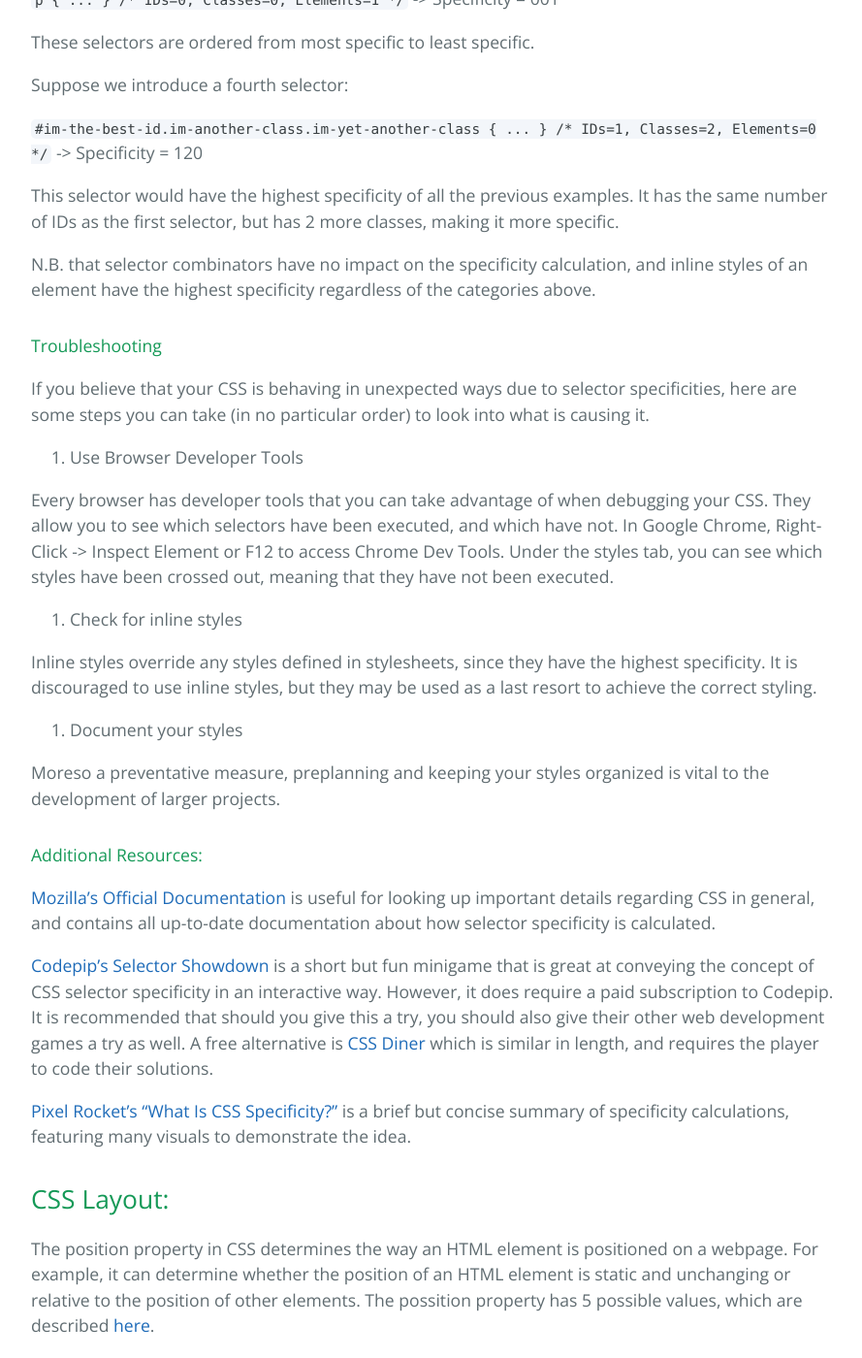
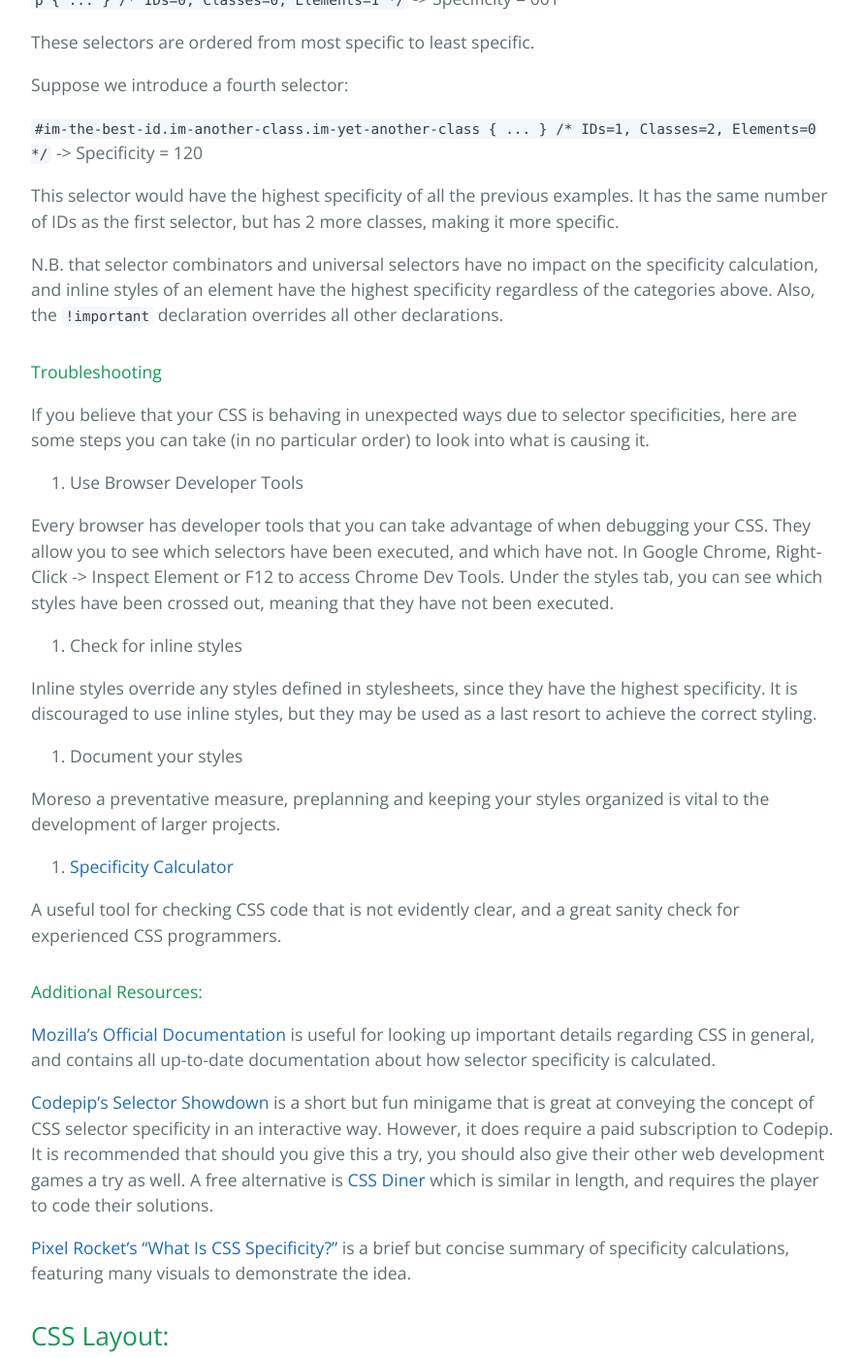
Before and after one commit to learning-software-engineering/learning-software-engineering.github.io, a Jekyll site: the page built from Topics/Tech_Stacks/CSS.md, in a window 1280 px wide and 1400 px high, scrolled down 2796 px. Shown: the whole window at 97% size, without its empty margins (192-1081 px from the left). Built offline with Jekyll 4.4.1, drawn with Linux system fonts in a browser that asks for light colours; our own code applies the rules of GitHub Pages for plain Markdown files.

Commit message:
Update CSS.md
Incorporated Herman's feedback

```diff
--- a/Topics/Tech_Stacks/CSS.md
+++ b/Topics/Tech_Stacks/CSS.md
@@ -43,7 +43,6 @@ All selectors have 3 values, where each value represents the number of instances
 
 For example:
 
-
 `#im-an-id { ... }  /* IDs=1, Classes=0, Elements=0 */` -> Specificity = 100
 
 `.im-a-class { ... }  /* IDs=0, Classes=1, Elements=0 */` -> Specificity = 010
@@ -58,7 +57,7 @@ Suppose we introduce a fourth selector:
 
 This selector would have the highest specificity of all the previous examples. It has the same number of IDs as the first selector, but has 2 more classes, making it more specific.
 
-N.B. that selector combinators have no impact on the specificity calculation, and inline styles of an element have the highest specificity regardless of the categories above.
+N.B. that selector combinators and universal selectors have no impact on the specificity calculation, and inline styles of an element have the highest specificity regardless of the categories above. Also, the `!important` declaration overrides all other declarations.
 
 #### Troubleshooting
 
@@ -75,6 +74,10 @@ Inline styles override any styles defined in stylesheets, since they have the hi
 3. Document your styles
 
 Moreso a preventative measure, preplanning and keeping your styles organized is vital to the development of larger projects.
+
+4. [Specificity Calculator](https://specificity.keegan.st/)
+
+A useful tool for checking CSS code that is not evidently clear, and a great sanity check for experienced CSS programmers.
 
 #### Additional Resources:
 
```
